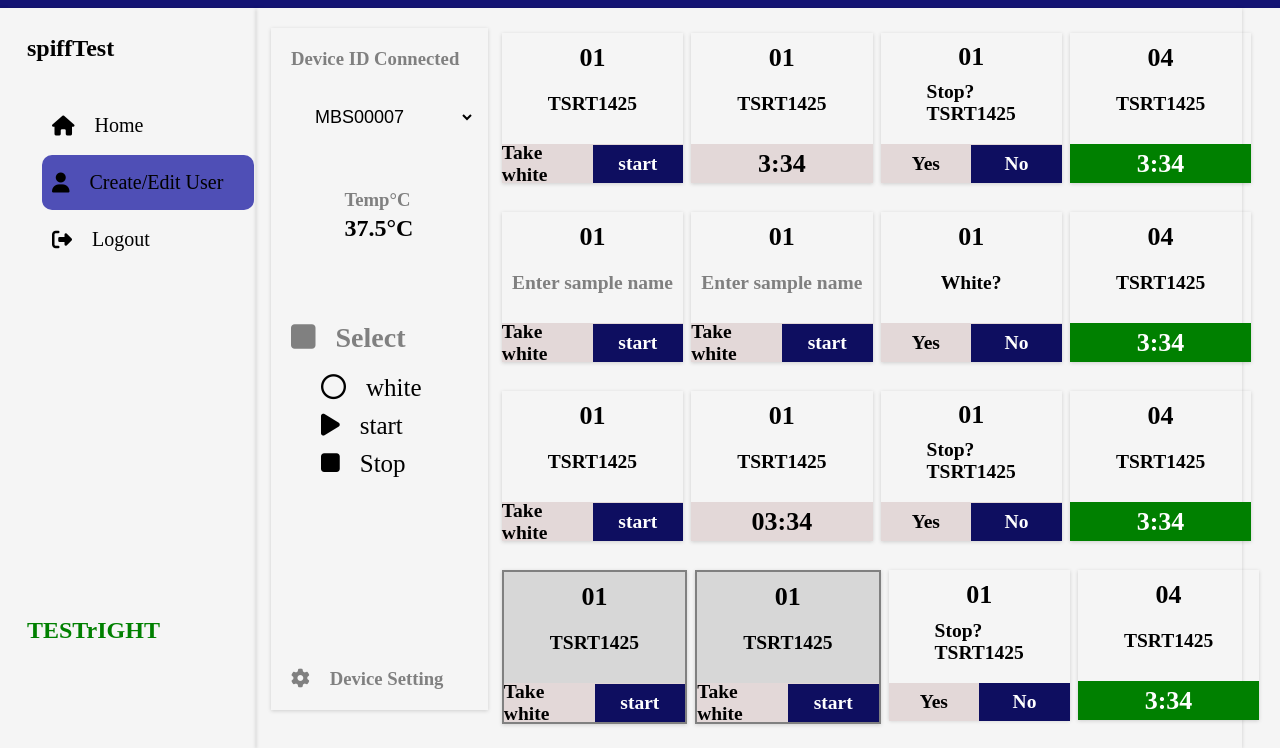
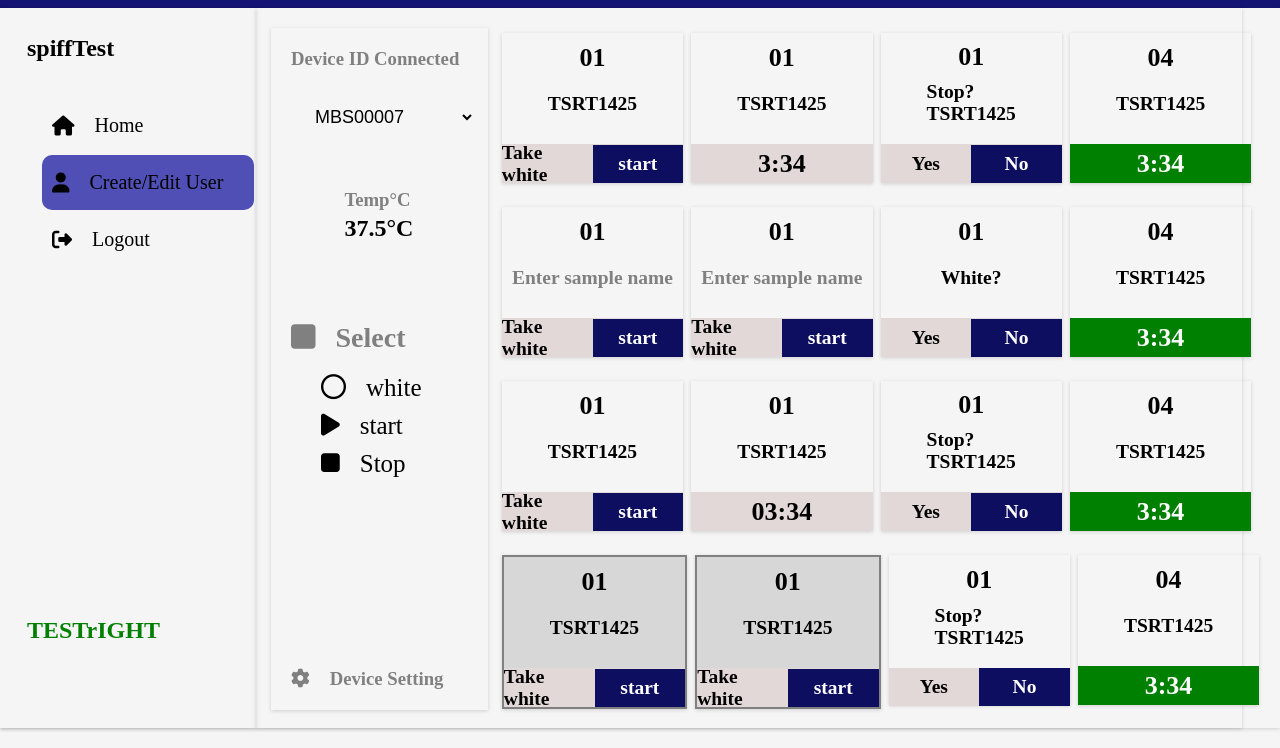
Before and after one commit to Chauhanluv/dashboard, a plain HTML site: page index.html in a window 1280 px wide. Shown: the part 52-800 px from the top of the page. Drawn offline with Linux system fonts and the light colour scheme.

Commit message:
Update style.css

```diff
--- a/style.css
+++ b/style.css
@@ -6,7 +6,7 @@ body{
 }
 .main{
     display: flex;
-    height:740px;
+    height:90vh;
     width: 100vw;
     /* border: 2px solid green; */
     box-shadow: rgba(0, 0, 0, 0.16) 0px 1px 4px;
```
